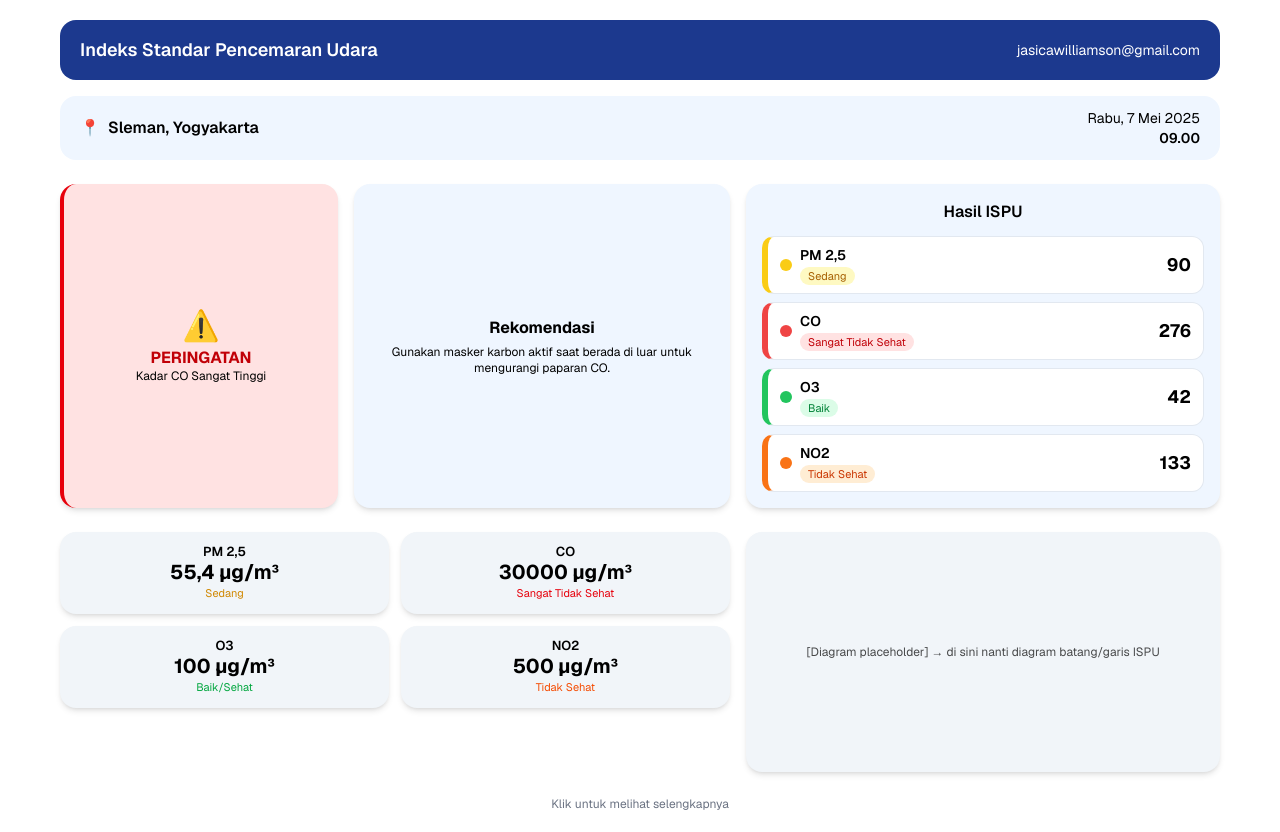
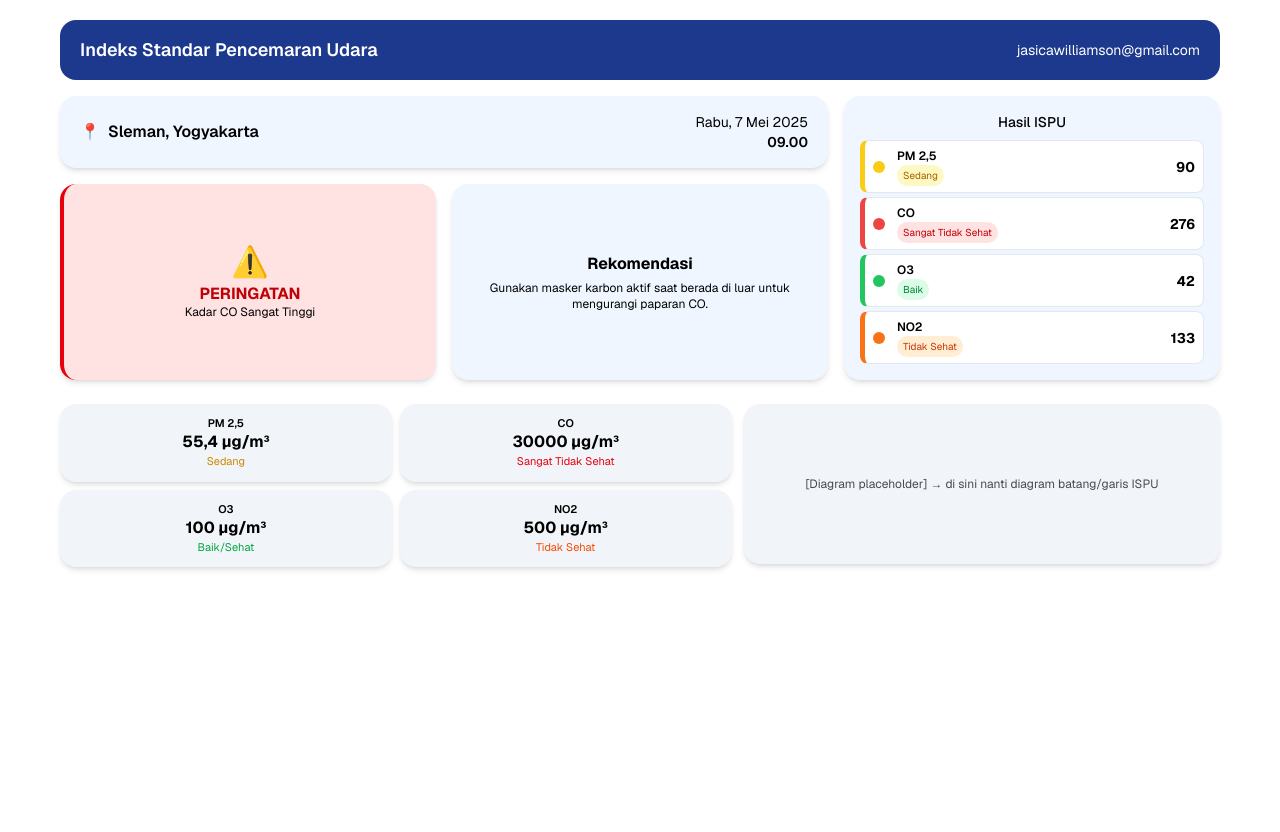
Before and after one commit to varick8/Capstone-07, a Next.js app in the folder frontend/: page /dashboard in a window 1280 px wide. After the commit the page ends 800 px from the top, so only its background shows below. Built offline with nearby package versions, Linux system fonts and the light colour scheme.

Commit message:
revisi dashboard

```diff
--- a/frontend/src/app/dashboard/page.tsx
+++ b/frontend/src/app/dashboard/page.tsx
@@ -1,6 +1,6 @@
 import React from "react";
 
-// Komponen Card sederhana (tanpa lib eksternal)
+// Komponen Card sederhana
 function Card({ children, className = "" }: { children: React.ReactNode; className?: string }) {
   return (
     <div className={`rounded-2xl shadow-md bg-blue-50 text-black ${className}`}>{children}</div>
@@ -42,8 +42,10 @@ export default function AirQualityDashboard() {
           <p className="text-sm">jasicawilliamson@gmail.com</p>
         </div>
 
-        {/* Location & Date */}
-        <div className="flex justify-between items-center bg-blue-50 rounded-2xl px-5 py-3 mb-6">
+      {/* Grid 3 kolom 2 baris */}
+      <div className="grid grid-cols-3 grid-rows-[60px,1fr] gap-4 mb-6">
+        {/* Location & Date (col-span-2, row-1) */}
+        <Card className="col-span-2 flex justify-between items-center bg-blue-50 px-5 py-2">
           <div className="flex items-center gap-2">
             <span className="text-blue-600">📍</span>
             <span className="font-semibold">Sleman, Yogyakarta</span>
@@ -52,19 +54,46 @@ export default function AirQualityDashboard() {
             <p>Rabu, 7 Mei 2025</p>
             <p className="font-semibold">09.00</p>
           </div>
+        </Card>
+
+       {/* Hasil ISPU (col-3, span 2 rows) */}
+      <Card className="row-span-2 p-4 bg-grey/80">
+        <p className="font-medium text-sm text-center mb-2">Hasil ISPU</p>
+        <div className="space-y-1">
+          {ispuData.map((row, i) => {
+            const cat = categoryOf(row.value);
+            return (
+              <div
+                key={i}
+                className="flex items-center justify-between rounded-lg border border-slate-200 bg-white px-2 py-2 hover:shadow-sm"
+                style={{ borderLeftWidth: 5, borderLeftColor: cat.dot }}
+              >
+                <div className="flex items-center gap-3">
+                  <Dot color={cat.dot} />
+                  <div className="leading-tight">
+                    <p className="text-[12px] font-semibold">{row.name}</p>
+                    <span className={`text-[10px] px-1.5 py-1 rounded-full ${cat.chip}`}>
+                      {cat.label}
+                    </span>
                   </div>
+                </div>
+                <div className="text-sm font-bold">{Math.round(row.value)}</div>
+              </div>
+            );
+          })}
+        </div>
+      </Card>
 
-        {/* Baris atas: Peringatan + Rekomendasi + Hasil ISPU */}
-        <div className="grid grid-cols-12 gap-4 mb-6">
-          {/* Peringatan */}
-          <Card className="col-span-3 bg-red-100 border-l-4 border-red-600 flex flex-col items-center justify-center py-4">
+
+        {/* Peringatan (col-1, row-2) */}
+        <Card className="flex flex-col items-center justify-center bg-red-100 border-l-4 border-red-600 py-5 min-h-[180px]">
           <div className="text-red-600 text-3xl mb-1">⚠️</div>
           <p className="font-bold text-red-700 leading-tight">PERINGATAN</p>
           <p className="text-xs">Kadar CO Sangat Tinggi</p>
         </Card>
 
-          {/* Rekomendasi */}
-          <Card className="col-span-4 flex items-center justify-center py-2">
+        {/* Rekomendasi (col-2, row-2) */}
+        <Card className="flex items-center justify-center py-6 min-h-[120px]">
           <div className="text-center px-3">
             <p className="font-bold mb-1">Rekomendasi</p>
             <p className="text-xs">
@@ -72,60 +101,34 @@ export default function AirQualityDashboard() {
             </p>
           </div>
         </Card>
-
-          {/* Hasil ISPU */}
-          <Card className="col-span-5 p-4 bg-grey/80">
-            <p className="font-semibold text-center mb-3">Hasil ISPU</p>
-            <div className="space-y-2">
-              {ispuData.map((row, i) => {
-                const cat = categoryOf(row.value);
-                return (
-                  <div
-                    key={i}
-                    className="flex items-center justify-between rounded-xl border border-slate-200 bg-white px-3 py-2 hover:shadow-sm"
-                    style={{ borderLeftWidth: 6, borderLeftColor: cat.dot }}
-                  >
-                    <div className="flex items-center gap-2">
-                      <Dot color={cat.dot} />
-                      <div className="leading-tight">
-                        <p className="text-sm font-semibold">{row.name}</p>
-                        <span className={`text-[11px] px-2 py-0.5 rounded-full ${cat.chip}`}>{cat.label}</span>
-                      </div>
-                    </div>
-                    <div className="text-lg font-bold">{Math.round(row.value)}</div>
-                  </div>
-                );
-              })}
-            </div>
-          </Card>
       </div>
 
-        {/* Baris kedua: Data polutan + Diagram */}
-        <div className="grid grid-cols-12 gap-4">
+
+       {/* Baris berikutnya: Data polutan + Diagram */}
+      <div className="grid grid-cols-12 gap-3">
         {/* Data polutan */}
         <div className="col-span-7">
-            <div className="grid grid-cols-2 gap-3">
+          <div className="grid grid-cols-2 gap-2">
             {detailedData.map((item, idx) => (
-                <Card key={idx} className="p-3 text-center bg-slate-100">
-                  <p className="text-[13px] font-semibold leading-tight">{item.name}</p>
-                  <p className="text-xl font-bold leading-tight">{item.value}</p>
+              <Card
+                key={idx}
+                className="p-3 text-center bg-slate-100"
+              >
+                <p className="text-[11px] font-semibold leading-snug">{item.name}</p>
+                <p className="text-base font-bold leading-snug">{item.value}</p>
                 <p className={`text-[11px] ${item.statusColor}`}>{item.status}</p>
               </Card>
             ))}
           </div>
         </div>
 
+
           {/* Diagram */}
-          <Card className="col-span-5 px-5 py-6 bg-slate-100 h-60 flex items-center justify-center">
+          <Card className="col-span-5 px-5 py-6 bg-slate-100 h-40 flex items-center justify-center">
             <p className="text-xs opacity-70">
               [Diagram placeholder] → di sini nanti diagram batang/garis ISPU
             </p>
           </Card>
-        </div>
-
-        {/* Footer kecil */}
-        <div className="text-center text-xs text-gray-500 mt-6">
-          Klik untuk melihat selengkapnya
         </div>
       </div>
     </div>
```
Lines whose indentation alone changed are shown as unchanged.
